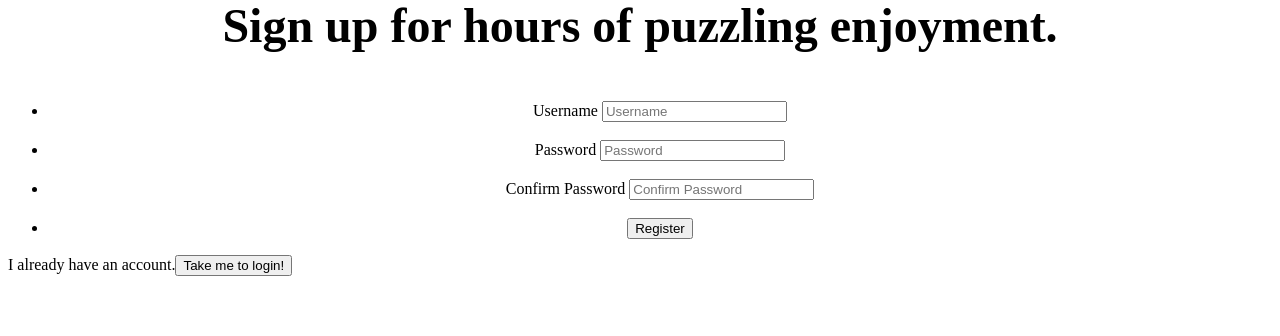
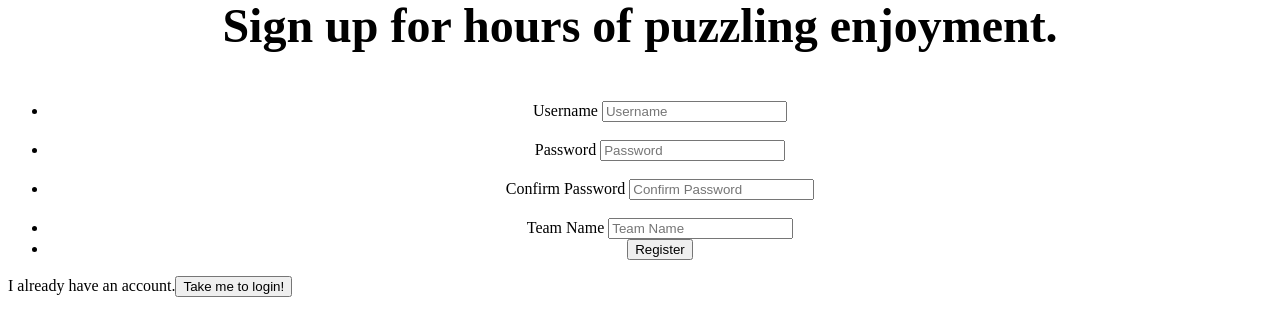
Before and after one commit to MorgenNicodemus/CS2300-Databases-Project, a PHP site: page /register.php in a window 1280 px wide. Shown: the part 226-562 px from the top of the page. Run offline with PHP 8.4, Linux system fonts and the light colour scheme.

Commit message:
Team input added, needs fixing

```diff
--- a/register.php
+++ b/register.php
@@ -115,16 +115,20 @@
   						<input type = "text" name = "username" placeholder = "Username" required > </li>
   				<br />
 
-  				<!-- <li> <label for = "teamname"> Team Name </label> -->
-  				<!-- <input type = "text" name = "teamname" placeholder = "Team Name" required > -->
-
   				<div id = "passwordError"></div>
   			 <li> <label for = "password"> Password </label>
+
   				<input type = "password" name = "password" placeholder = "Password" id="password" > </li>
   				<br />
+
   				<li> <label for = "confirmpassword"> Confirm Password </label>
   				<input type = "password" name = "passwrd" placeholder = "Confirm Password" id = "confirmPassword" > </li>
   				<br />
+
+          <li> <label for = "teamname"> Team Name </label>
+  				<input type = "text" name = "teamname" placeholder = "Team Name" required >
+          <br />
+
   				<li> <input type="submit" value="Register" name="register"> </li>
   				</ul>
           </form>
```
